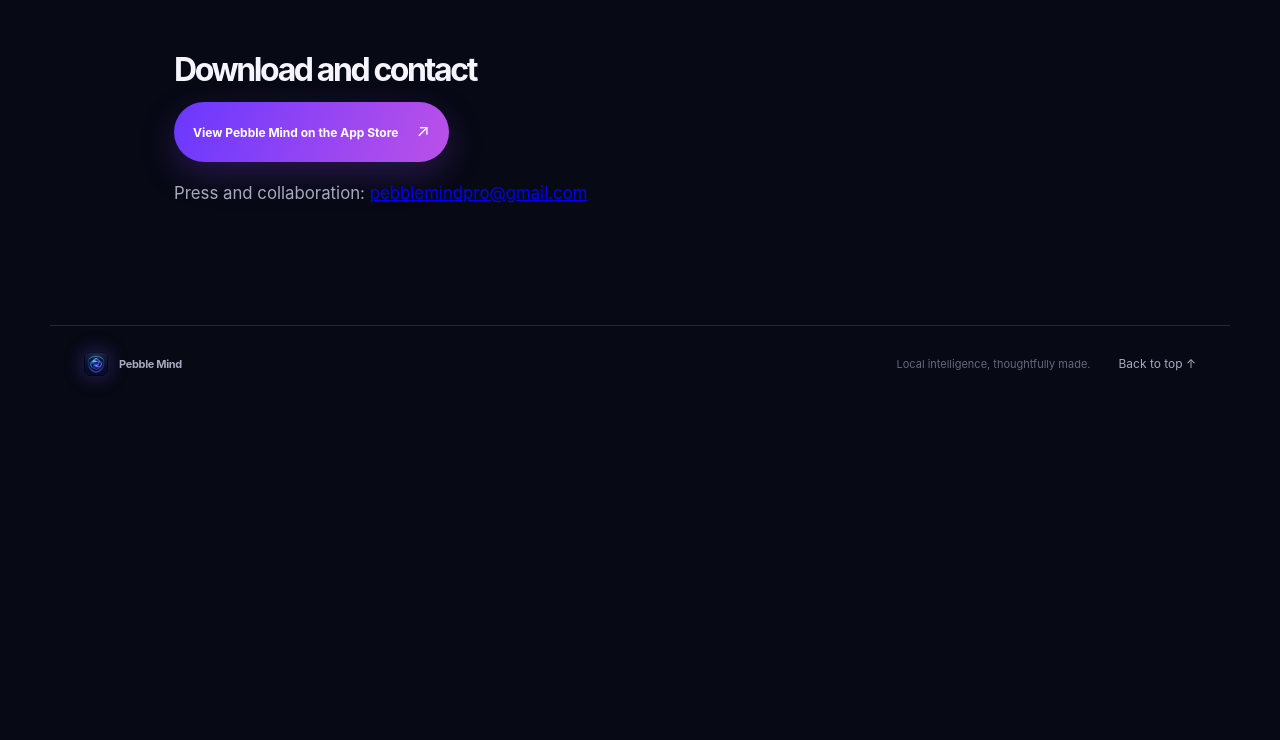
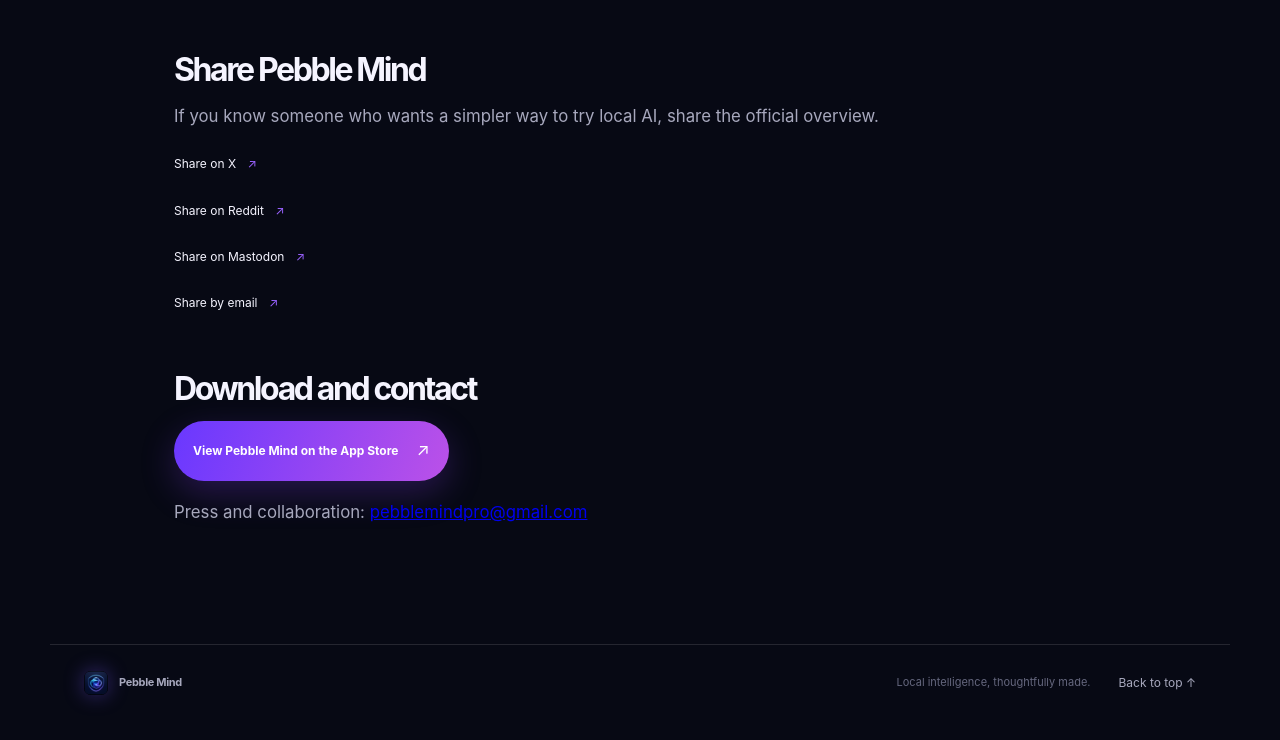
Before and after one commit to aditigosar235/pebblemindai, a plain HTML site: page press.html in a window 1280 px wide. Shown: the part 1738-2478 px from the top of the page. Before the commit the page ends 2159 px from the top, so only its background shows below. Drawn offline with Linux system fonts and the light colour scheme.

Commit message:
Add organic sharing links to press page

```diff
--- a/growth/content-log.csv
+++ b/growth/content-log.csv
@@ -41,3 +41,4 @@
 2026-09-03,GitHub,README.md,github-readme-2026-09-03,https://apps.apple.com/us/app/pebble-mind/id6799536766,PUBLISHED,0,0,0,0,Developer-facing README with product explanation and links to the App Store website journal and press page; repository reach metrics unavailable
 2026-09-03,short-video-asset,assets/pebble-mind-demo-vertical.mp4,video-demo-2026-09-03,https://apps.apple.com/us/app/pebble-mind/id6799536766,READY_VIDEO_ASSET,0,0,0,0,Ten-second 1080x1920 H.264 walkthrough rendered from existing app screenshots; embedded on press page for later free-channel uploads
 2026-09-03,public-web-verification,https://aditigosar235.github.io/pebblemindai/press.html,video-demo-public-2026-09-03,https://apps.apple.com/us/app/pebble-mind/id6799536766,VERIFIED_PUBLIC,0,0,0,0,Press page and embedded vertical MP4 both returned HTTP 200 after GitHub Pages propagation; short-video platform reach not yet measured
+2026-09-03,public-web-share-loop,press.html,share-loop-2026-09-03,https://aditigosar235.github.io/pebblemindai/press.html,PUBLISHED,0,0,0,0,Added visitor-initiated share links for X Reddit Mastodon and email; platform reach metrics unavailable
--- a/press.html
+++ b/press.html
@@ -48,6 +48,12 @@
       <h2>Product preview</h2>
       <p>A short vertical walkthrough showing the local chat, model library, on-device workflow, and Pro controls.</p>
       <video controls playsinline preload="metadata" poster="assets/chats-home.png" style="display:block;width:min(100%,360px);border-radius:24px;border:1px solid var(--line);background:#070914" aria-label="Pebble Mind product walkthrough"><source src="assets/pebble-mind-demo-vertical.mp4" type="video/mp4" />Your browser does not support embedded video. <a href="assets/pebble-mind-demo-vertical.mp4">Download the product preview</a>.</video>
+      <h2>Share Pebble Mind</h2>
+      <p>If you know someone who wants a simpler way to try local AI, share the official overview.</p>
+      <p><a class="text-link" href="https://twitter.com/intent/tweet?text=Try%20Pebble%20Mind%2C%20a%20local-first%20AI%20workspace%20for%20iPhone%20and%20iPad.%20Start%20with%20the%20official%20overview%3A&url=https%3A%2F%2Faditigosar235.github.io%2Fpebblemindai%2Fpress.html">Share on X <span>↗</span></a></p>
+      <p><a class="text-link" href="https://www.reddit.com/submit?url=https%3A%2F%2Faditigosar235.github.io%2Fpebblemindai%2Fpress.html&title=An%20approachable%20introduction%20to%20local%20AI%20on%20iPhone%20and%20iPad">Share on Reddit <span>↗</span></a></p>
+      <p><a class="text-link" href="https://mastodon.social/share?text=Try%20Pebble%20Mind%2C%20a%20local-first%20AI%20workspace%20for%20iPhone%20and%20iPad%3A%20https%3A%2F%2Faditigosar235.github.io%2Fpebblemindai%2Fpress.html">Share on Mastodon <span>↗</span></a></p>
+      <p><a class="text-link" href="mailto:?subject=Pebble%20Mind%20%7C%20local-first%20AI%20on%20iPhone%20and%20iPad&body=Here%E2%80%99s%20an%20official%20overview%20of%20Pebble%20Mind%3A%20https%3A%2F%2Faditigosar235.github.io%2Fpebblemindai%2Fpress.html">Share by email <span>↗</span></a></p>
       <h2>Download and contact</h2>
       <p><a class="button button-primary" href="https://apps.apple.com/us/app/pebble-mind/id6799536766">View Pebble Mind on the App Store <span>↗</span></a></p>
       <p>Press and collaboration: <a href="mailto:pebblemindpro@gmail.com">pebblemindpro@gmail.com</a></p>
```
